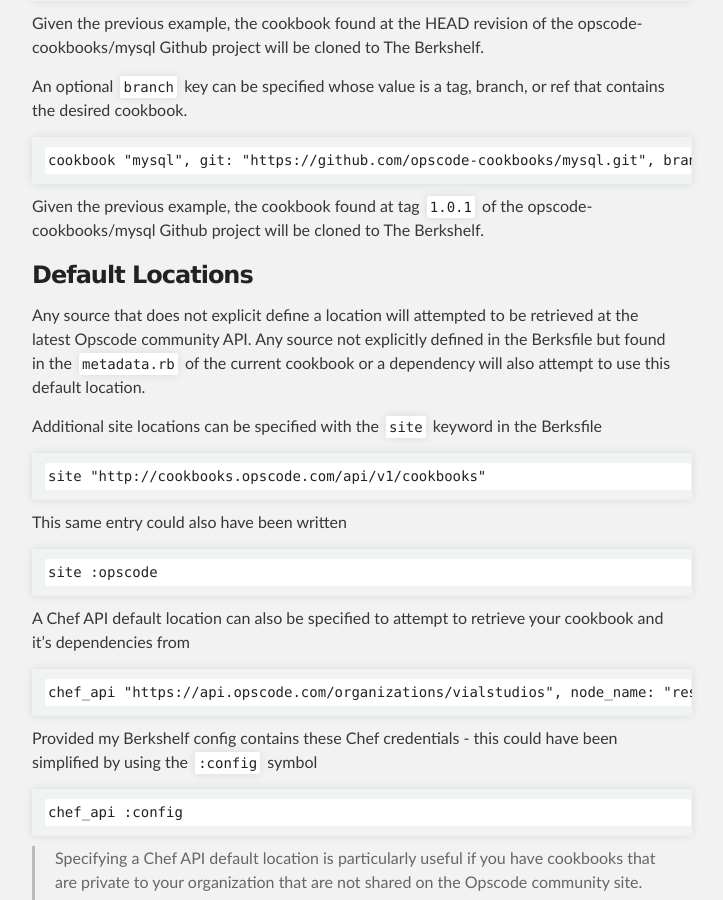
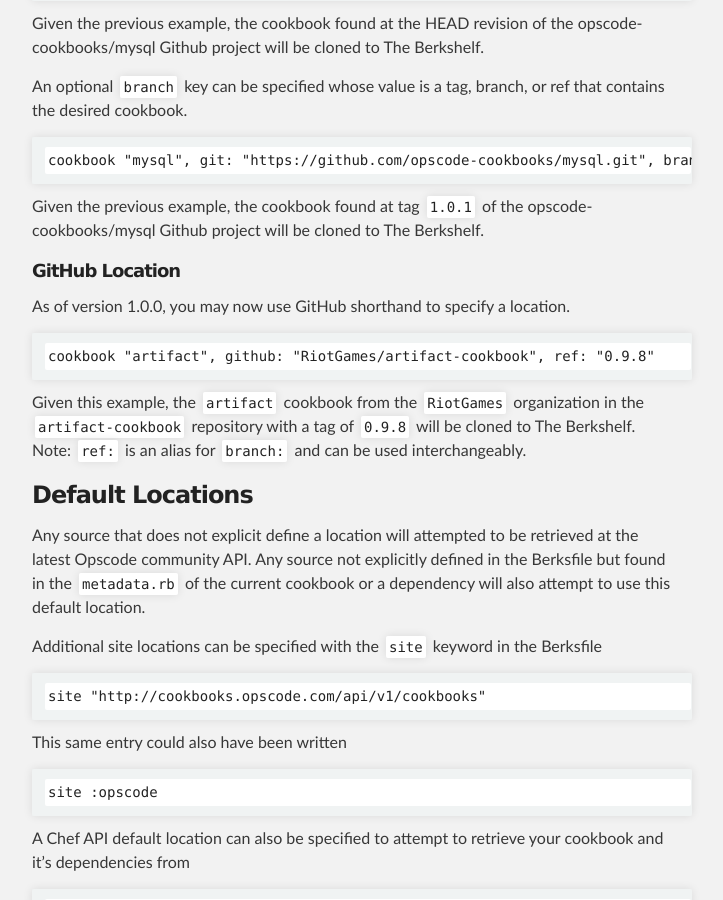
Before and after one commit to berkshelf/berkshelf, a Jekyll site: the page built from index.html, in a window 1280 px wide and 900 px high, scrolled down 7941 px. Shown: the whole window, without its empty margins (288-1011 px from the left). Built offline with Jekyll 4.4.1, drawn with Linux system fonts in a browser that asks for light colours.

Commit message:
Adds documentation for GitHub location

```diff
--- a/_includes/index.md
+++ b/_includes/index.md
@@ -269,6 +269,15 @@ An optional `branch` key can be specified whose value is a tag, branch, or ref t
 
 Given the previous example, the cookbook found at tag `1.0.1` of the opscode-cookbooks/mysql Github project will be cloned to The Berkshelf.
 
+##### GitHub Location
+
+As of version 1.0.0, you may now use GitHub shorthand to specify a location.
+
+    cookbook "artifact", github: "RiotGames/artifact-cookbook", ref: "0.9.8"
+
+Given this example, the `artifact` cookbook from the `RiotGames` organization in the `artifact-cookbook` repository with a tag of `0.9.8` will be cloned to The Berkshelf.
+Note: `ref:` is an alias for `branch:` and can be used interchangeably.
+
 ### Default Locations
 
 Any source that does not explicit define a location will attempted to be retrieved at the latest Opscode community API. Any source not explicitly defined in the Berksfile but found in the `metadata.rb` of the current cookbook or a dependency will also attempt to use this default location.
```
